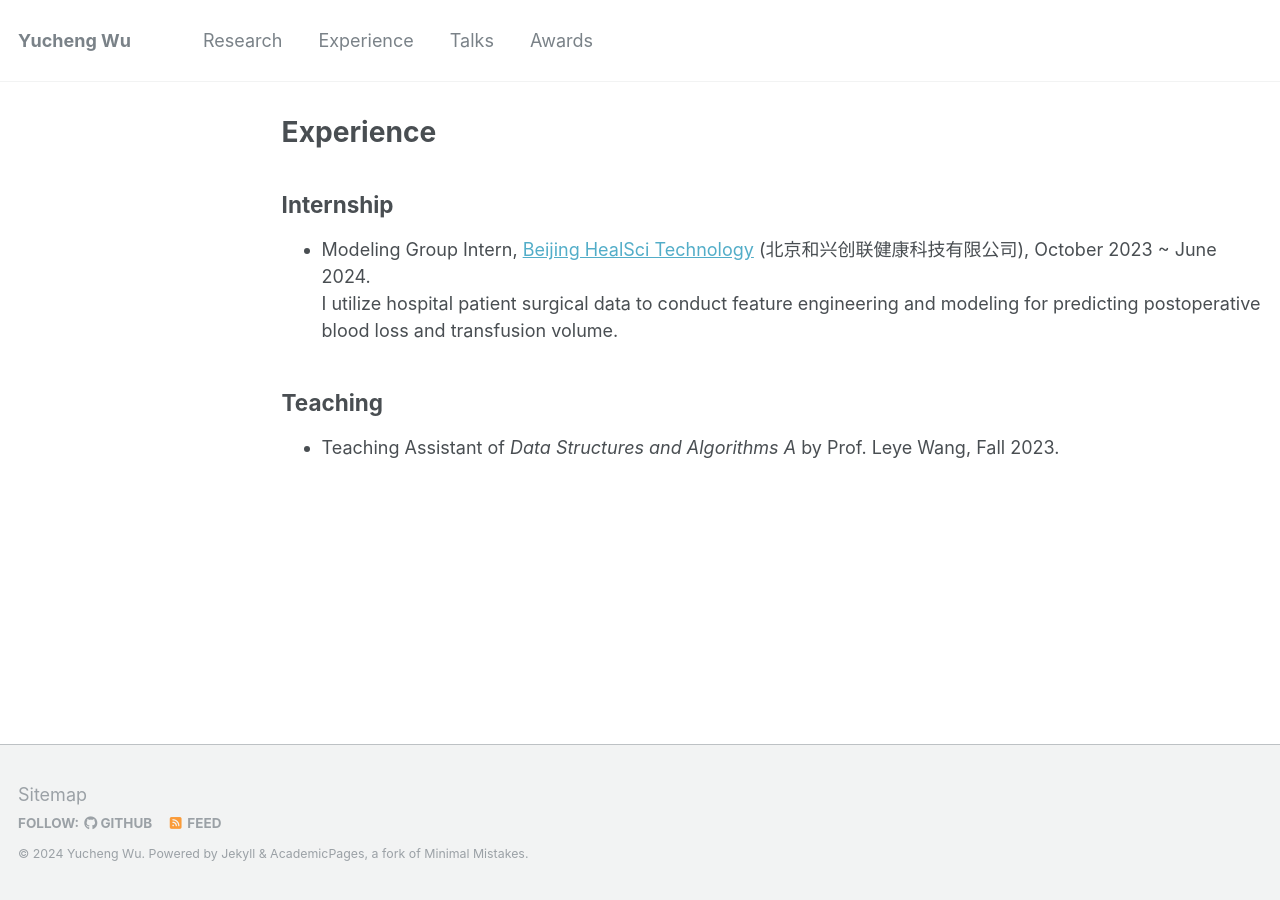
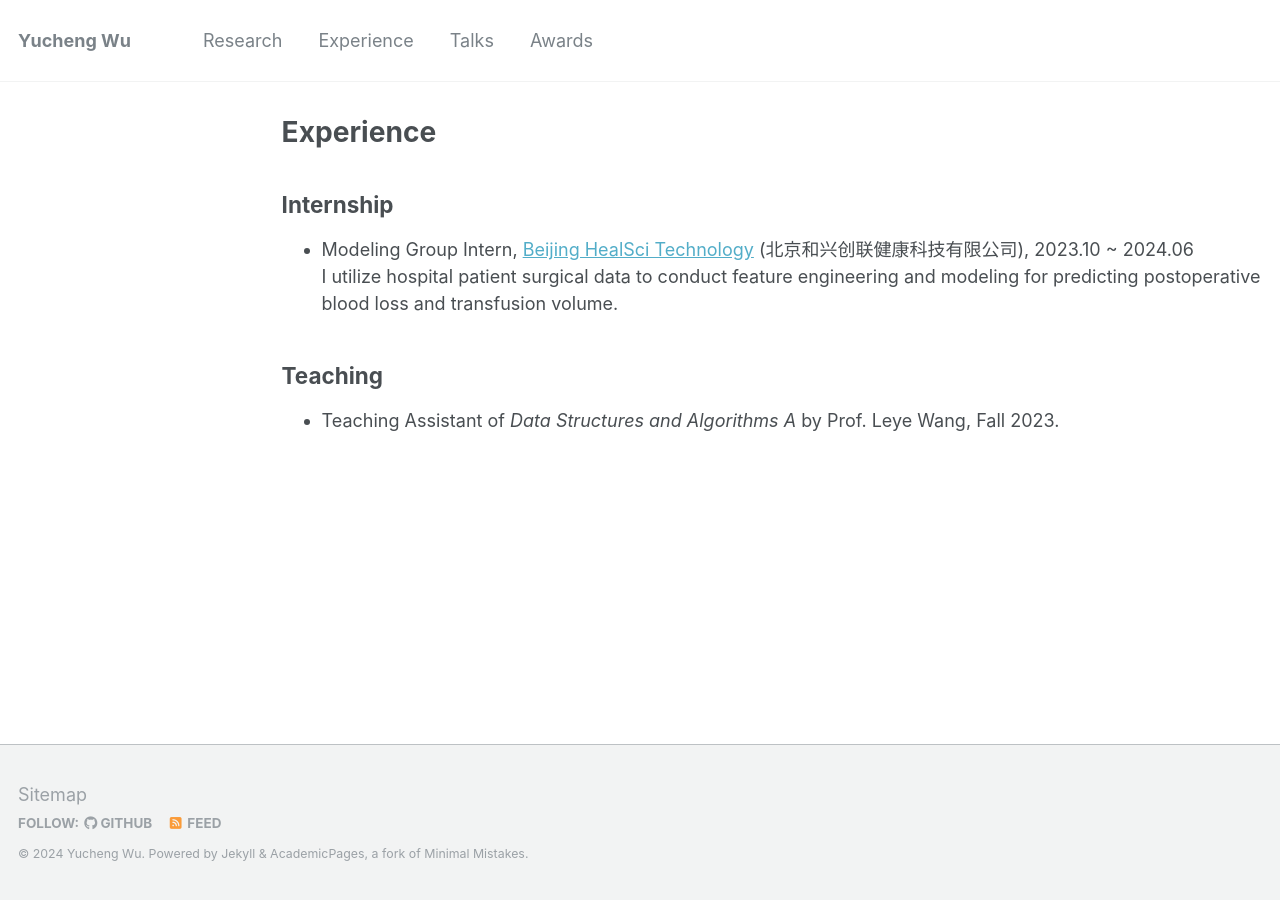
Before and after one commit to wuyucheng2002/wuyucheng2002.github.io, a Jekyll site: the page built from _pages/experience.md, in a window 1280 px wide. Built offline with Jekyll 4.4.1, drawn with Linux system fonts in a browser that asks for light colours.

Commit message:
Update experience.md

```diff
--- a/_pages/experience.md
+++ b/_pages/experience.md
@@ -7,7 +7,7 @@
 
 ## Internship
 
-* Modeling Group Intern, <a href="https://www.healscitech.com/#/home" target="_blank">Beijing HealSci Technology</a> (北京和兴创联健康科技有限公司), October 2023 ~ June 2024. <br/>
+* Modeling Group Intern, <a href="https://www.healscitech.com/#/home" target="_blank">Beijing HealSci Technology</a> (北京和兴创联健康科技有限公司), 2023.10 ~ 2024.06 <br/>
 I utilize hospital patient surgical data to conduct feature engineering and modeling for predicting postoperative blood loss and transfusion volume.
 
 ## Teaching
```
